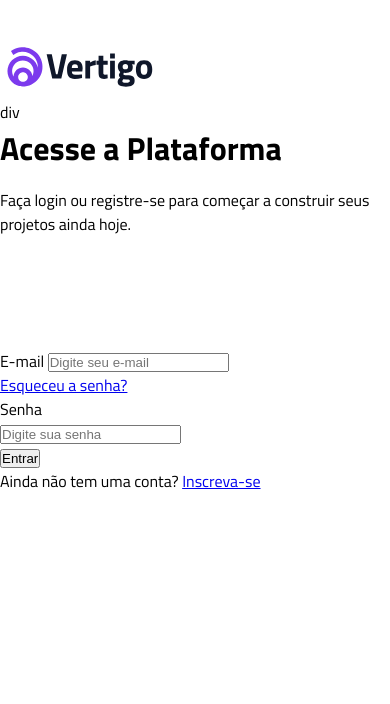
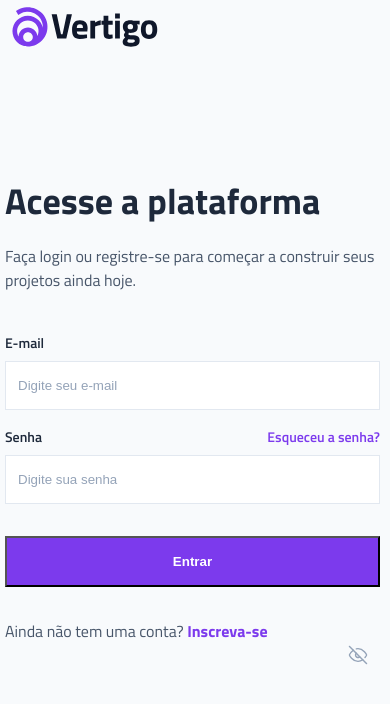
Before and after one commit to HenriqueDelben/Rocketseat, a plain HTML site: page Challenges/challenge11/index.html in a window 390 px wide. Drawn offline with Linux system fonts and the light colour scheme.

Commit message:
:construction: Challenge 11 - Add responsiveness to the login page

```diff
--- a/Challenges/challenge11/index.html
+++ b/Challenges/challenge11/index.html
@@ -1,5 +1,5 @@
 <!DOCTYPE html>
-<html lang="en">
+<html lang="pt-br">
 <head>
     <meta charset="UTF-8">
     <meta http-equiv="X-UA-Compatible" content="IE=edge">
@@ -17,33 +17,50 @@
     <link rel="stylesheet" href="styles.css">
 </head>
 <body>
-    <main id="main">
-        <div id="login">
-            <figure>
-                <img src="./assets/logo.svg" alt="Logo">
+    <main class="main">
+        <div class="main__login">
+            <figure class="main__logo">
+                <img src="assets/logo.svg" alt="Logo">
             </figure>
 
-            div
-            <h1>Acesse a Plataforma</h1>
-            <p>Faça login ou registre-se para começar a construir seus projetos ainda hoje.</p>
-            <div id="form-login">
-                <form action="#" class="form-login__form">
-                    <label for="email">E-mail</label>
-                    <input type="email" placeholder="Digite seu e-mail"  name="email" id="email" class="form-login__input">
+            <div class="form">
+                <div class="form__title">
+                    <h1>Acesse a plataforma</h1>
+                    <p>
+                        Faça login ou registre-se para começar a construir seus projetos ainda hoje.
+                    </p>
+                </div>
 
-                    <p><a href="#">Esqueceu a senha?</a></p>
-
-                    <label for="password">Senha</label>
-                    <div>
-                        <input type="password" placeholder="Digite sua senha" name="passoword" minlength="16" id="password" class="form-login__input">
+                <form action="#" class="form__form">
+                    <div class="form__element">
+                        <label for="email">E-mail</label>
+                        <input type="email" name="email" id="email" class="form__input" placeholder="Digite seu e-mail">
                     </div>
 
-                    <input type="submit" name="submit-button" value="Entrar">
+                    <div class="form__element">
+                        <div class="form__password-label-wrapper">
+                            <label for="password">Senha</label>
+                            <a href="#">Esqueceu a senha?</a>
+                        </div>
 
-                    <p>Ainda não tem uma conta? <a href="#">Inscreva-se</a></p>
+                        <div class="form__password-eye-wrapper">
+                            <input type="password" name="password" id="password" class="form__input" minlength="16" placeholder="Digite sua senha">
+
+
+                            <img src="assets/eye-off.svg" alt="" class="eye form__hide-password">
+
+                            <img src="assets/eye-on.svg" alt="" class="eye form__show-password">
+                        </div>
+
+                    </div>
+
+                    <input type="submit" value="Entrar" class="form__button">
                 </form>
+
+                <p>Ainda não tem uma conta? <a href="#">Inscreva-se</a></p>
             </div>
         </div>
     </main>
+    <img class="bg" src="./assets/bg.jpg" alt="Background Image">
 </body>
 </html>
--- a/Challenges/challenge11/styles.css
+++ b/Challenges/challenge11/styles.css
@@ -7,6 +7,7 @@
 
 :root {
     font-size: 62.5%;
+    --text-color-white: #FFFFFF;
     --text-color-gray: #475569;
     --text-color-gray-strong: #1E293B;
     --text-color-gray-light: #94A3B8;
@@ -15,25 +16,166 @@
     --border-color-gray: #E2E8F0;
     --border-color-purple: #7C3AED;
     --border-color-red: #ED3A5A;
+    --bg-color: #F8FAFC;
 }
 
 body {
     font-size: 1.6rem;
     width: 100vw;
     height: 100vh;
+    background-color: var(--bg-color);
     font-family: 'Titillium Web', sans-serif;
 }
 
-/* MAIN > LOGIN */
-#login {
-    margin: 40px auto 209px auto;
+h1 {
+    margin-bottom: 1.6rem;
+
+    color: var(--text-color-gray-strong);
+    font-weight: 700;
+    font-size: 3.6rem;
+    line-height: 5.5rem;
 }
 
-/* MAIN > LOGIN > FORM-LOGIN */
-#form-login {
-    margin-top: 113px;
+p {
+    color: var(--text-color-gray);
 }
 
-h1 {
-    margin-bottom: 16px;
+a {
+    text-decoration: none;
+    font-weight: 600;
+    font-size: 14px;
+    line-height: 21px;
+    color: var(--border-color-purple);
 }
+
+label {
+    display: block;
+    margin-bottom: .8rem;
+    font-weight: 600;
+    font-size: 1.4rem;
+    line-height: 2.1rem;
+    color: var(--text-color-gray-strong);
+}
+
+p > a {
+    font-weight: 700;
+    font-size: 1.6rem;
+}
+
+a:hover, a:active {
+    text-decoration: underline;
+}
+
+/* CONTENT */
+.main__login {
+    width: 100%;
+    padding: 0 10px 0 5px;
+}
+
+.main__logo {
+    margin-bottom: 11.3rem;
+}
+
+.form__form {
+    margin-top: 4rem;
+}
+
+.form__element:last-of-type {
+    margin-top: 16px;
+}
+
+.form__password-label-wrapper {
+    position: relative;
+}
+
+.form__password-label-wrapper > a {
+    position: absolute;
+    top: 0;
+    right: 0;
+}
+
+.form__password-eye-wrapper {
+    position: relative;
+}
+
+.eye {
+    position: absolute;
+    top: 190px;
+    right: 0;
+    width: 20px;
+    height: 20px;
+    margin-right: 12px;
+}
+
+.form__show-password {
+    display: none;
+}
+
+.form__input {
+    display: block;
+    width: 100%;
+    padding: 16px 12px;
+
+    border: 1px solid var(--border-color-gray);
+}
+
+.form__input:hover {
+    border: 1px solid var(--border-color-purple);
+}
+
+.form__input::placeholder {
+    color: var(--text-color-gray-light);
+}
+
+.form__button {
+    display: block;
+    width: 100%;
+    margin-top: 3.2rem;
+    margin-bottom: 3.2rem;
+    padding: 16px 24px;
+    background-color: var(--border-color-purple);
+
+    font-weight: 700;
+    color: var(--text-color-white);
+}
+
+.form__button:hover, .form__button:active {
+    background-color: #9F67FF;
+}
+
+.bg {
+    position: absolute;
+    top: 0;
+    right: 0;
+    display: none;
+
+    background-position: center;
+    background-size: cover;
+    background-repeat: no-repeat;
+}
+
+/* MEDIA QUERIES */
+@media (min-width: 576px) {
+    .main__login {
+        margin: 0 auto 0 auto;
+        max-width: 540px;
+    }
+}
+
+@media (min-width: 1366px) {
+
+    .main {
+        width: 720px;
+    }
+
+    .main__login {
+        margin-left: 112px;
+        margin-right: 208px;
+
+        padding: 0;
+    }
+
+    .bg {
+        display: block;
+    }
+}
```
Also changed, not shown: Challenges/challenge11/assets/bg.jpg (added), Challenges/challenge11/assets/eye-off.svg (added), Challenges/challenge11/assets/eye-on.svg (added), Challenges/challenge11/assets/favicon.png (added).
